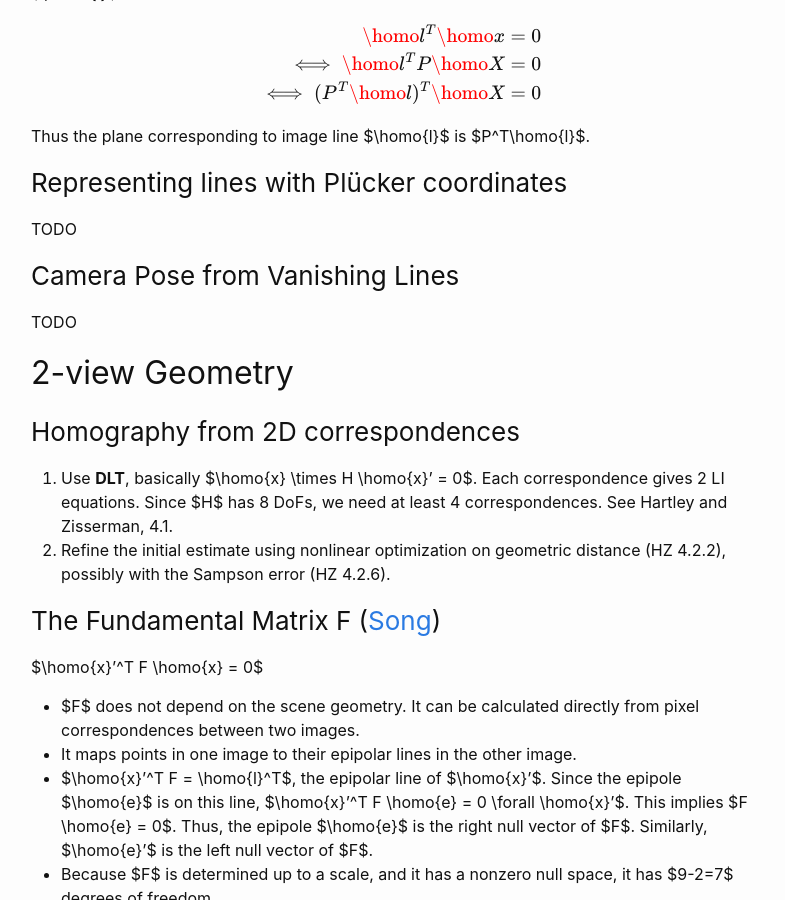
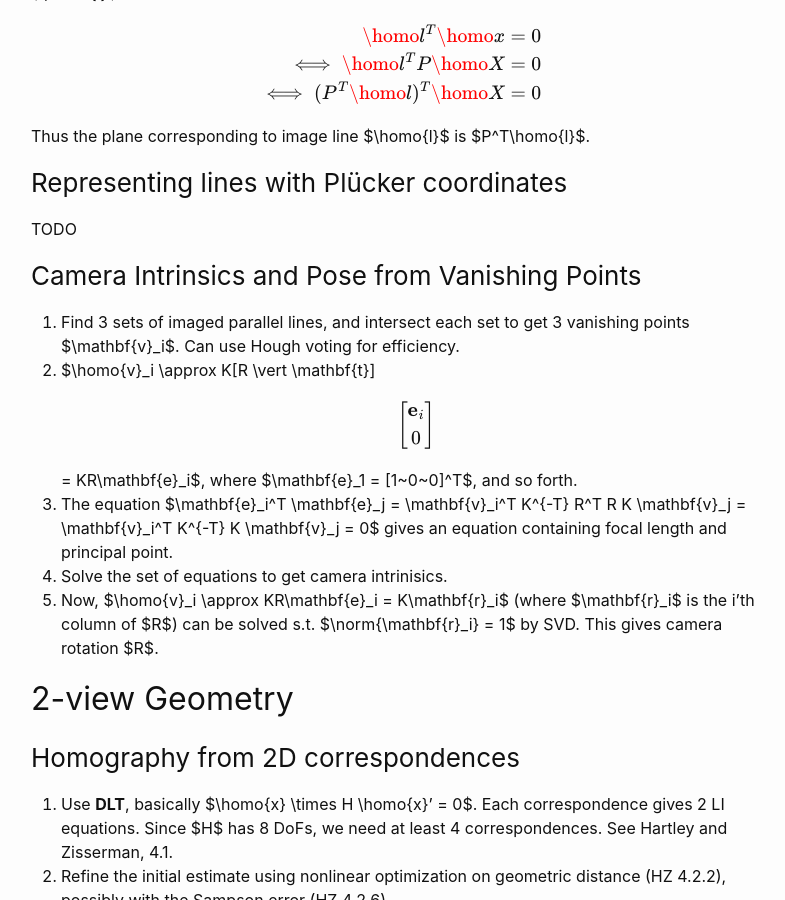
Before and after one commit to samarth-robo/blog, a Jekyll site: the page built from _posts/2019-12-16-3d_geom.md, in a window 1280 px wide and 900 px high, scrolled down 1895 px. Shown: the whole window, without its empty margins (239-1024 px from the left). Built offline with Jekyll 4.4.1, drawn with Linux system fonts in a browser that asks for light colours; emoji names are drawn with the system emoji font; formulas are drawn with MathJax 3.

Commit message:
Update 2019-12-16-3d_geom.md

```diff
--- a/_posts/2019-12-16-3d_geom.md
+++ b/_posts/2019-12-16-3d_geom.md
@@ -60,8 +60,12 @@ Thus the plane corresponding to image line $\homo{l}$ is $P^T\homo{l}$.
 ### Representing lines with Pl&uuml;cker coordinates
 TODO
 
-### Camera Pose from Vanishing Lines
-TODO
+### Camera Intrinsics and Pose from Vanishing Points
+1. Find 3 sets of imaged parallel lines, and intersect each set to get 3 vanishing points $\mathbf{v}_i$. Can use Hough voting for efficiency.
+2. $\homo{v}_i \approx K\[R \vert \mathbf{t}\] \begin{bmatrix}\mathbf{e}_i \\\ 0 \end{bmatrix} = KR\mathbf{e}_i$, where $\mathbf{e}_1 = \[1~0~0\]^T$, and so forth.
+3. The equation $\mathbf{e}_i^T \mathbf{e}_j = \mathbf{v}_i^T K^{-T} R^T R K \mathbf{v}_j = \mathbf{v}_i^T K^{-T} K \mathbf{v}_j = 0$ gives an equation containing focal length and principal point.
+4. Solve the set of equations to get camera intrinisics.
+5. Now, $\homo{v}_i \approx KR\mathbf{e}_i = K\mathbf{r}_i$ (where $\mathbf{r}_i$ is the i'th column of $R$) can be solved s.t. $\norm{\mathbf{r}_i} = 1$ by SVD. This gives camera rotation $R$.
 
 ## 2-view Geometry
 
```
